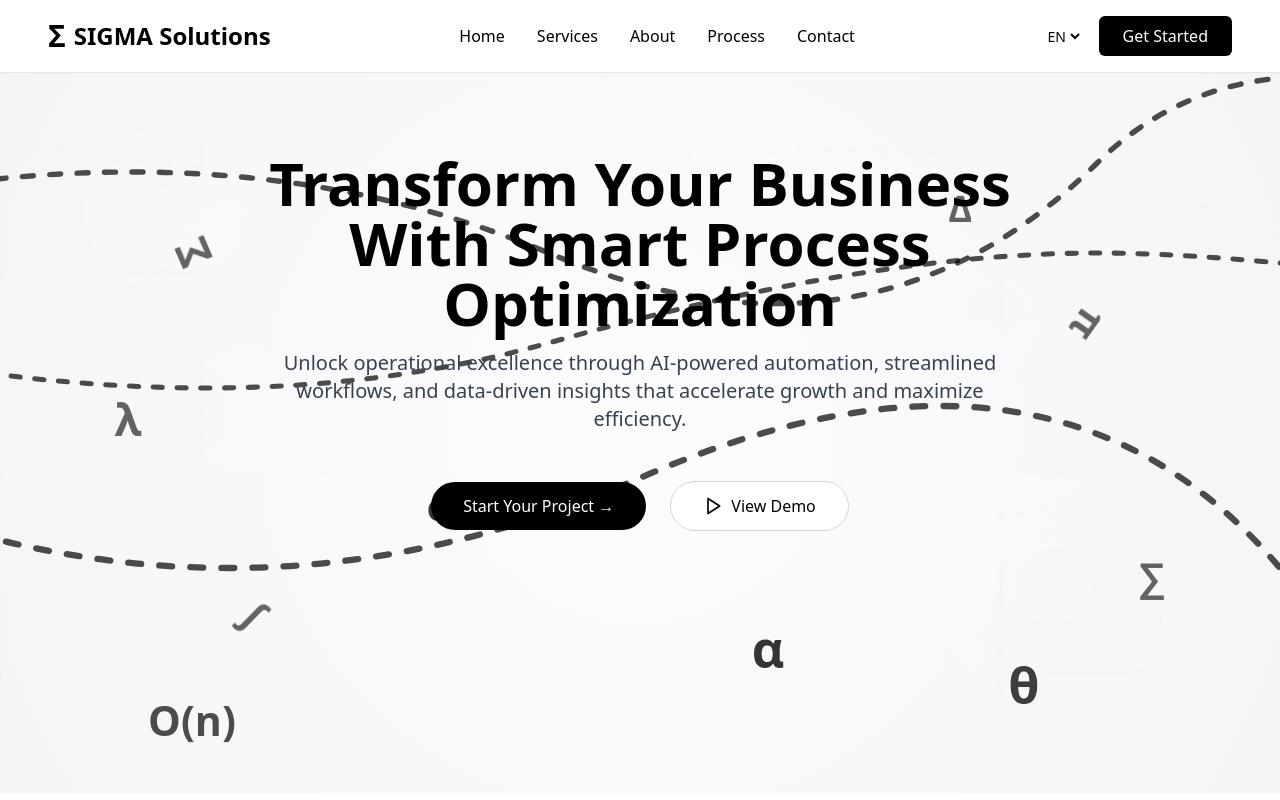
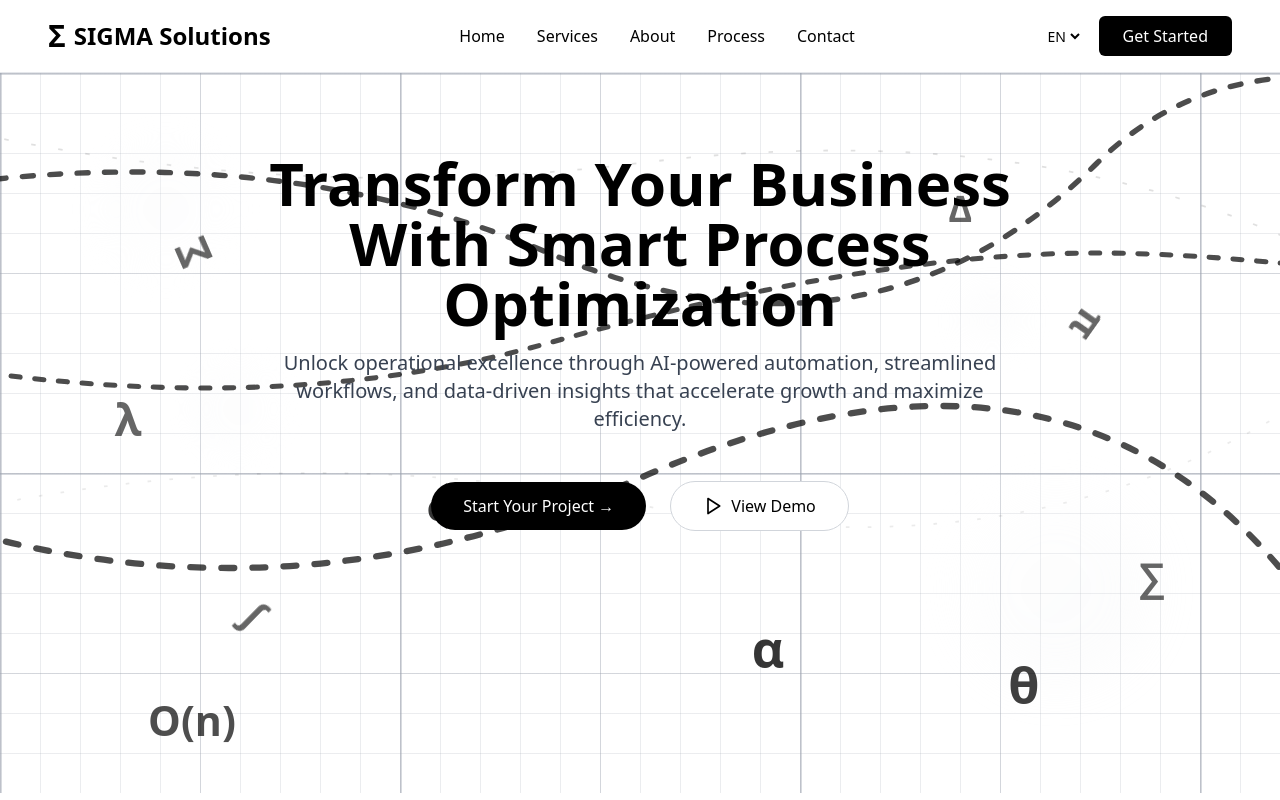
Before and after one commit to dandee77/SIGMA-Web, a React app: page / in a window 1280 px wide. Built offline with nearby package versions, Linux system fonts and the light colour scheme; the HTML template or start-up script is replaced by a standard one.

Commit message:
added grid lines background

```diff
--- a/src/components/AnimatedBackground.tsx
+++ b/src/components/AnimatedBackground.tsx
@@ -14,10 +14,6 @@ const AnimatedBackground = () => {
   return <div className="absolute inset-0 w-full h-full overflow-hidden">
       {/* Background grid at the bottom layer */}
       <BackgroundGrid />
-      {/* Glass effect overlay */}
-      <div className="absolute inset-0 bg-gray-400/10 backdrop-blur-[2px] z-[1]"></div>
-      {/* Background gradient overlay */}
-      <div className="absolute inset-0 bg-gradient-radial from-white to-gray-100 opacity-70 z-[2]"></div>
       {/* Secondary subtle paths */}
       <svg className="absolute inset-0 w-full h-full" xmlns="http://www.w3.org/2000/svg" preserveAspectRatio="none" viewBox="0 0 1400 800">
         <path id="path-four" d="M-100,50 Q300,150 700,100 T1400,180 T2200,120" fill="none" stroke="#000" strokeOpacity="0.12" strokeWidth="2" strokeDasharray="5 25" className="path-four" />
--- a/src/components/BackgroundGrid.tsx
+++ b/src/components/BackgroundGrid.tsx
@@ -1,18 +1,44 @@
 import React from 'react';
 const BackgroundGrid = () => {
-  return <div className="absolute inset-0 w-full h-full z-0">
-      <svg className="absolute inset-0 w-full h-full" xmlns="http://www.w3.org/2000/svg" width="100%" height="100%" preserveAspectRatio="none">
-        <defs>
-          <pattern id="grid" width="40" height="40" patternUnits="userSpaceOnUse">
-            <path d="M 40 0 L 0 0 0 40" fill="none" stroke="rgba(0, 0, 0, 0.05)" strokeWidth="0.5" />
-          </pattern>
-          <pattern id="grid-bold" width="200" height="200" patternUnits="userSpaceOnUse">
-            <path d="M 200 0 L 0 0 0 200" fill="none" stroke="rgba(0, 0, 0, 0.08)" strokeWidth="0.8" />
-          </pattern>
-        </defs>
-        <rect width="100%" height="100%" fill="url(#grid)" />
-        <rect width="100%" height="100%" fill="url(#grid-bold)" />
-      </svg>
-    </div>;
+  return (
+    <div className="absolute inset-0 w-full h-full z-0">
+      {/* Fine grid lines */}
+      <div
+        className="absolute inset-0 w-full h-full"
+        style={{
+          backgroundImage: `
+            linear-gradient(rgba(156, 163, 175, 0.2) 1px, transparent 1px),
+            linear-gradient(90deg, rgba(156, 163, 175, 0.2) 1px, transparent 1px)
+          `,
+          backgroundSize: '40px 40px',
+        }}
+      />
+
+      {/* Medium grid lines every 5th line */}
+      <div
+        className="absolute inset-0 w-full h-full"
+        style={{
+          backgroundImage: `
+            linear-gradient(rgba(156, 163, 175, 0.3) 1px, transparent 1px),
+            linear-gradient(90deg, rgba(156, 163, 175, 0.3) 1px, transparent 1px)
+          `,
+          backgroundSize: '200px 200px',
+        }}
+      />
+
+      {/* Major grid lines every 10th line */}
+      <div
+        className="absolute inset-0 w-full h-full"
+        style={{
+          backgroundImage: `
+            linear-gradient(rgba(156, 163, 175, 0.4) 2px, transparent 2px),
+            linear-gradient(90deg, rgba(156, 163, 175, 0.4) 2px, transparent 2px)
+          `,
+          backgroundSize: '400px 400px',
+        }}
+      />
+    </div>
+  );
 };
+
 export default BackgroundGrid;
```
Also changed, not shown: grid.avif (added).
